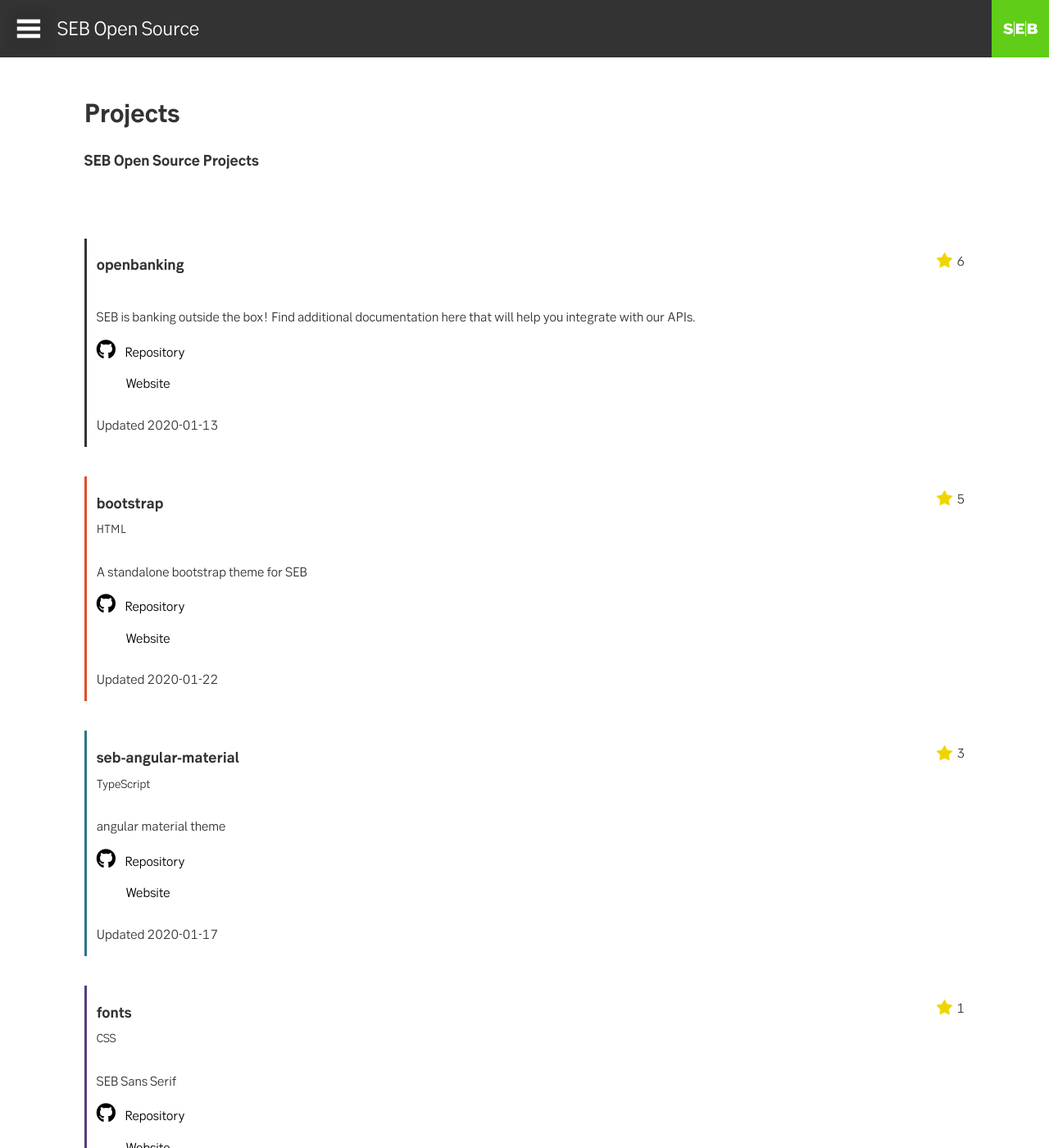
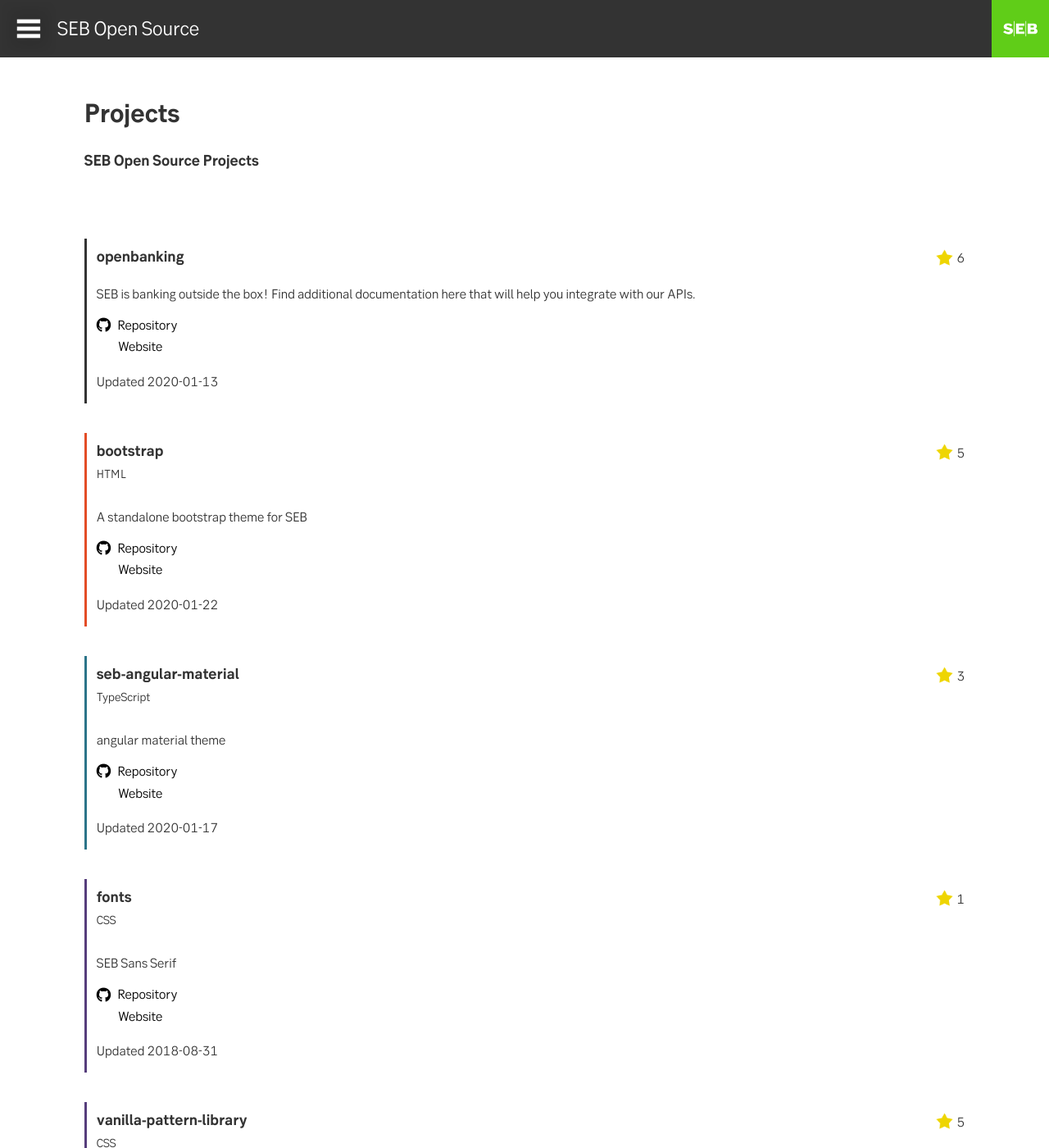
Before and after one commit to seb-oss/sebgroup.github.io, a Jekyll site: the page built from projects.html, in a window 1280 px wide and 1400 px high. Shown: the whole window at 82% size. Built offline with Jekyll 4.4.1, drawn with Linux system fonts in a browser that asks for light colours; nearby versions of some CDN libraries; some of the changed text lies outside the part shown.

Commit message:
feat: improve projects list styling

```diff
--- a/_sass/projects.scss
+++ b/_sass/projects.scss
@@ -1,4 +1,5 @@
-.projects-header, .projects-wrapper {
+.projects-header,
+.projects-wrapper {
   padding: $spacer-l;
 }
 
@@ -23,14 +24,18 @@
   @include flex-horizontal;
   align-items: center;
   margin-left: $spacer-s;
+  p {
+    margin: 0;
+  }
 }
 
 .project-item-header {
   @include flex-horizontal;
   justify-content: space-between;
+  margin-top: $spacer-xs;
 
   h3 {
-        margin-bottom: 0;
+    margin: 0;
   }
 }
 
@@ -41,13 +46,18 @@
 
 .project-item-links {
   i {
-        font-size: 24px;
+    font-size: 18px;
     margin-right: $spacer-xs;
   }
 
   a {
     color: black;
-        margin-bottom: $spacer-s;
+    margin-bottom: 4px;
+    @include flex-horizontal;
+    align-items: center;
+  }
+  p {
+    margin: 0;
   }
   @include flex-vertical;
 }
--- a/projects.html
+++ b/projects.html
@@ -6,29 +6,50 @@
 ---
 
 <div class="projects-header">
-    <h1> {{page.title}} </h1>
-    <h3> {{page.description}} </h3>
+  <h1>{{page.title}}</h1>
+  <h3>{{page.description}}</h3>
 </div>
 
 <div class="projects-wrapper">
   <ul id="projects-list">
     {% for item in site.data.projects %}
-        <li style="border-left-color: {{ item.primaryLanguage.color }}" class="project-item">
+    <li
+      style="border-left-color: {{ item.primaryLanguage.color }}"
+      class="project-item"
+    >
       <div class="project-item-header">
-                <h3> {{ item.name }}</h3>
+        <h3>{{ item.name }}</h3>
         <div class="star-wrapper">
-                    <img class="star-icon" src="./assets/yellow-star-png-4.png" alt="">
+          <img class="star-icon" src="./assets/yellow-star-png-4.png" alt="" />
           <p>{{ item.stargazers }}</p>
         </div>
     </div>
-            <p class="project-item-language">{{ item.primaryLanguage.name  }}</p>
-            <p>{{ item.description }} </p>
+
+    {% if item.primaryLanguage %}
+      <p class="project-item-language">{{ item.primaryLanguage.name }}</p>
+    {% endif %}
+
+    {% if item.description %}
+        <p>{{ item.description }}</p>
+    {% endif %}
 
     <div class="project-item-links">
-                <a href="{{ item.url}}"><i class="fab fa-github"></i> Repository</a>
-                <a href="{{ item.homepageUrl }}"><i class="far fa-link"></i> Website</a>
+        <a href="{{ item.url}}">
+            <i class="fab fa-github"></i>
+            <p>Repository</p>
+        </a>
+
+        {% if item.homepageUrl %}
+            <a href="{{ item.homepageUrl }}">
+                <i class="far fa-link"></i>
+                <p>Website</p>
+            </a>
+        {% endif %}
     </div>
-            <p class="project-item-updated">Updated {{ item.pushedAt | date: "%Y-%m-%d" }}</p>
+    <p class="project-item-updated">
+        Updated {{ item.pushedAt | date: "%Y-%m-%d" }}
+    </p>
+
     </li>
     {% endfor %}
   </ul>
```
Lines whose indentation alone changed are shown as unchanged.
